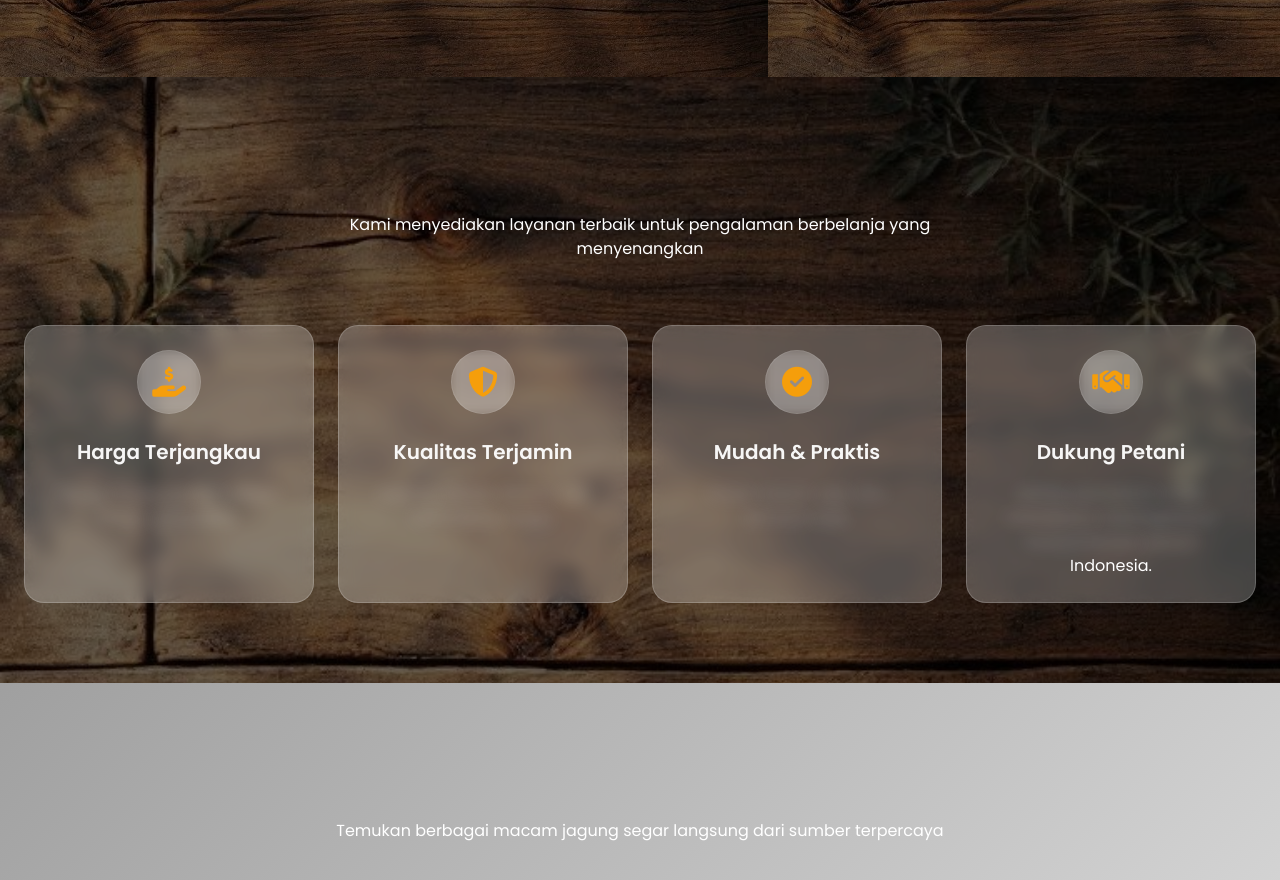
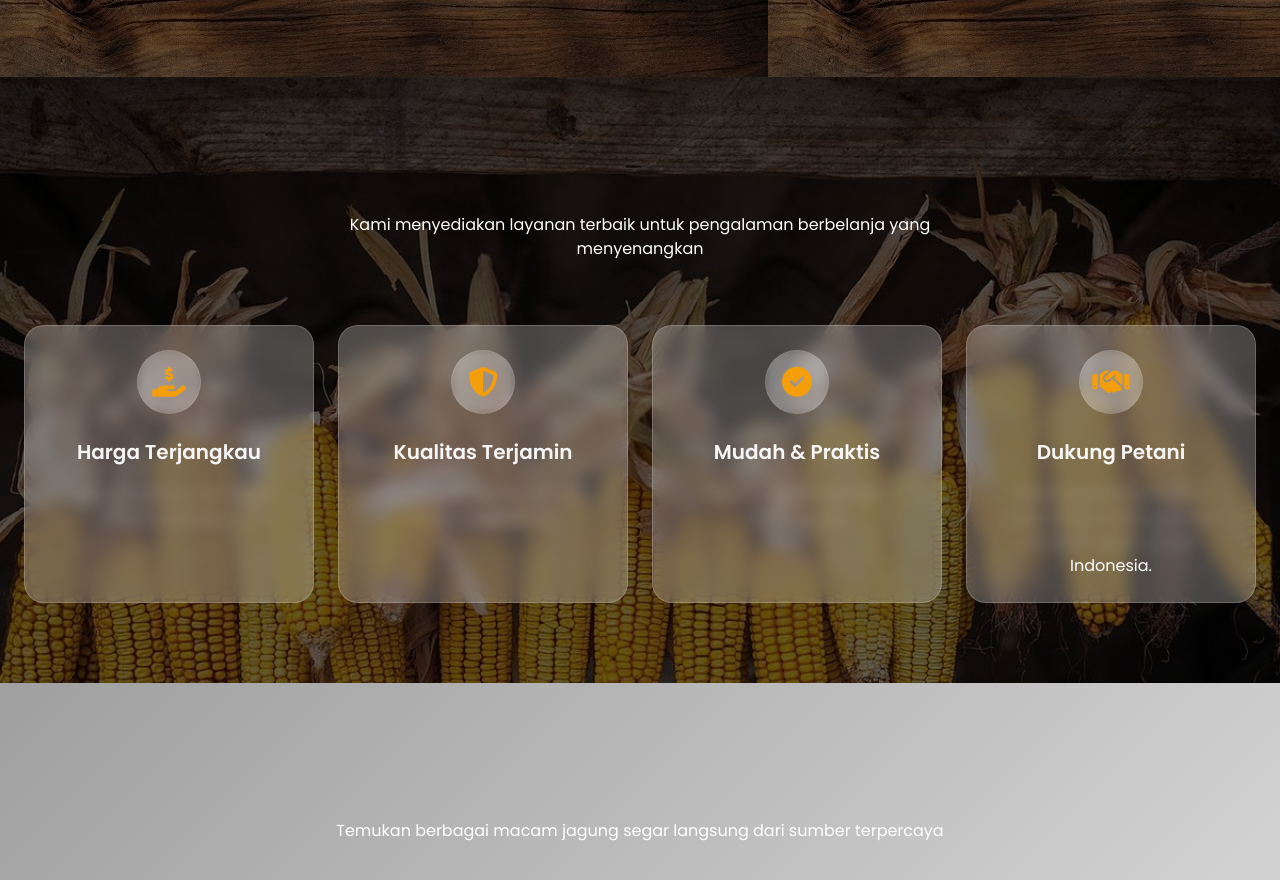
Before and after one commit to JagungSejahtera/JATRA, a plain HTML site: page index.html in a window 1280 px wide. Shown: the part 1309-2189 px from the top of the page. Drawn offline with nearby package versions, Linux system fonts and the light colour scheme.

Commit message:
Update index.html

```diff
--- a/index.html
+++ b/index.html
@@ -212,7 +212,7 @@
             background: linear-gradient(
                 rgba(0,0,0, 0.6),
                 rgba(0,0,0, 0.6)
-            ),  url('img/Kayu.jfif');
+            ),  url('img/JGUNGWHY.jfif');
             background-size: cover;
             display: flex;
             justify-content: center;
```
